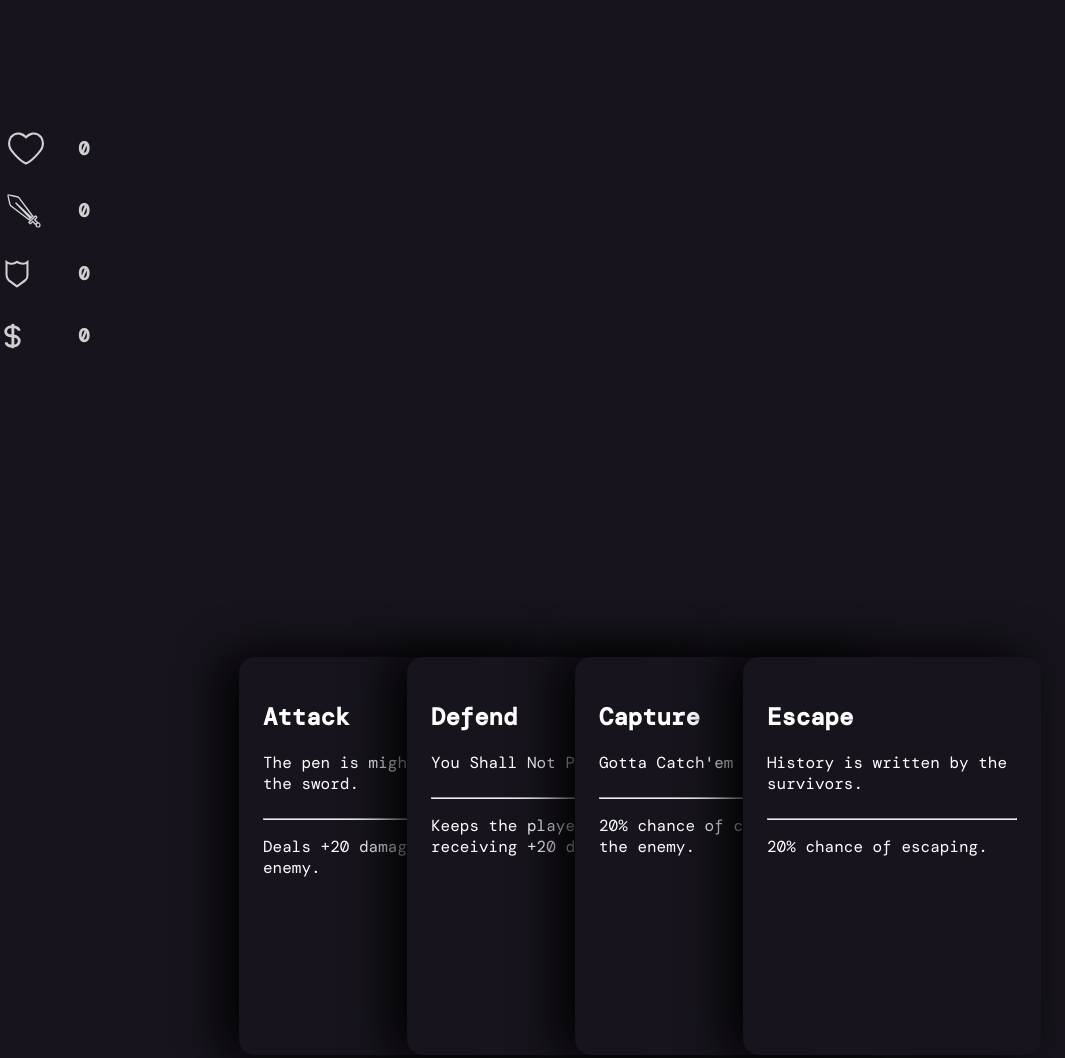
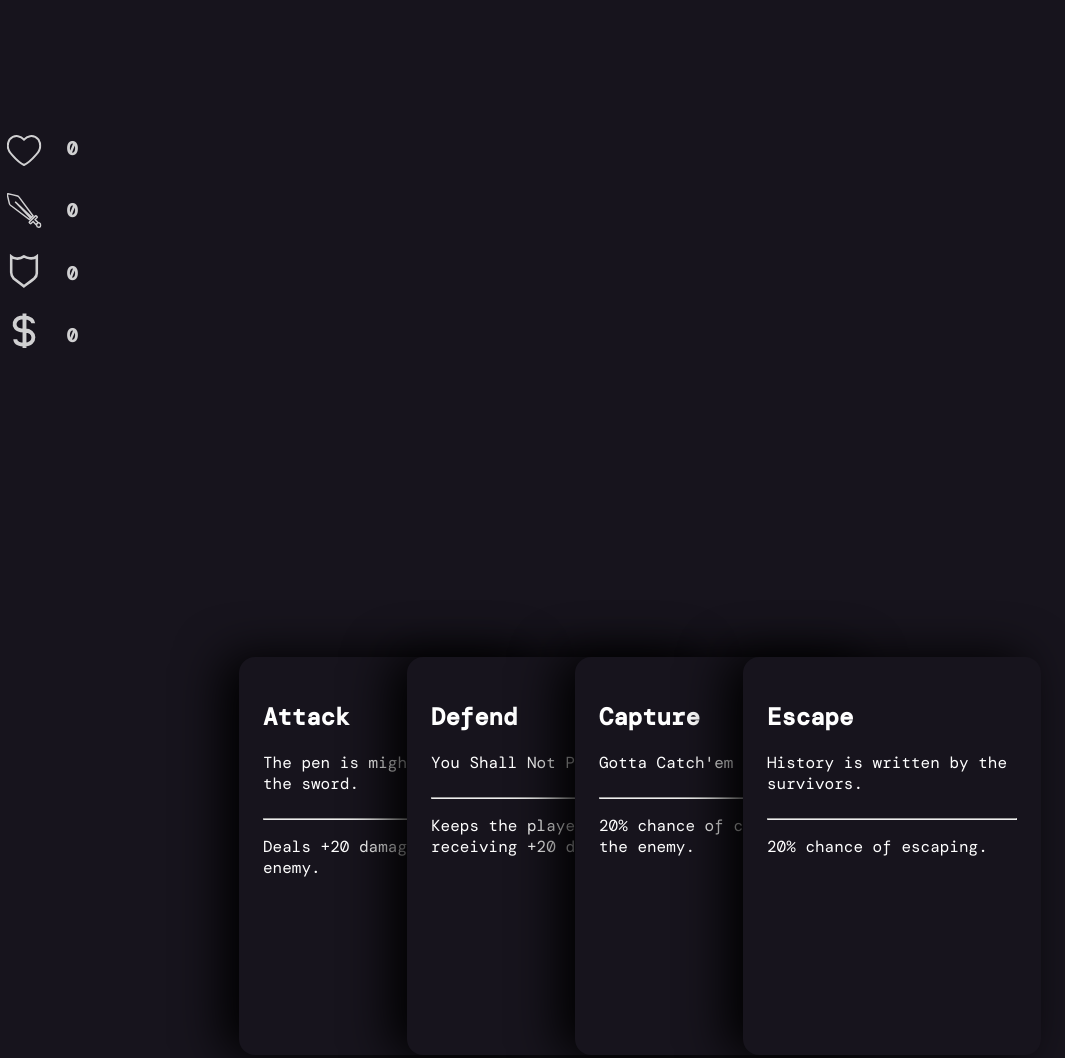
Before and after one commit to DanielLokk/battle_arena, a plain HTML site: page public/index.html in a window 1280 px wide. Shown: the top 1058 px of the page, without its empty margins (0-1065 px from the left). Drawn offline with nearby package versions, Linux system fonts and the light colour scheme; a web font is replaced by a local one.

Commit message:
stats imlpemented

```diff
--- a/public/index.html
+++ b/public/index.html
@@ -62,25 +62,21 @@
 
 
      <aside class="stat-list">
+
           <section class="stat">
-               <img id="heart-img" src="assets/health.svg" alt="health">
-               <h3>0</h2>
+               <img class="img-stat" src="assets/health.svg" alt="health">
+               <img class="img-stat" src="assets/sword.svg" alt="health">
+               <img class="img-stat" src="assets/shield.svg" alt="health">
+               <img class="img-stat" src="assets/dollar.svg" alt="health">
           </section>
 
           <section class="stat">
-               <img id="heart-img" src="assets/sword.svg" alt="health">
-               <h3>0</h2>
+               <h3>0</h3>
+               <h3>0</h3>
+               <h3>0</h3>
+               <h3>0</h3>
           </section>
 
-          <section class="stat">
-               <img id="heart-img" src="assets/shield.svg" alt="health">
-               <h3>0</h2>
-          </section>
-
-          <section class="stat">
-               <img id="heart-img" src="assets/dollar.svg" alt="health">
-               <h3>0</h2>
-          </section>
      </aside>
 </body>
 </html>
--- a/public/stats.css
+++ b/public/stats.css
@@ -1,7 +1,7 @@
 .stat-list {
      display: flex;
      position: absolute;
-     flex-direction: column;
+
      left: 0;
      top: 117px;
      width: 7%;
@@ -12,12 +12,16 @@
 
 .stat {
      display: flex;
-     position: relative;
+     flex-direction: column;
      align-items: center;
-     justify-content: space-between;
-     align-content: flex-start;
+     height: 300px;
+     width: 5rem;
+     min-width: 3rem;
 }
 
-#heart-img {
+.img-stat{
+     height: 50px;
+     width: 50px;
      transform: scale(0.7);
+     padding-top: 10px;
 }
```
